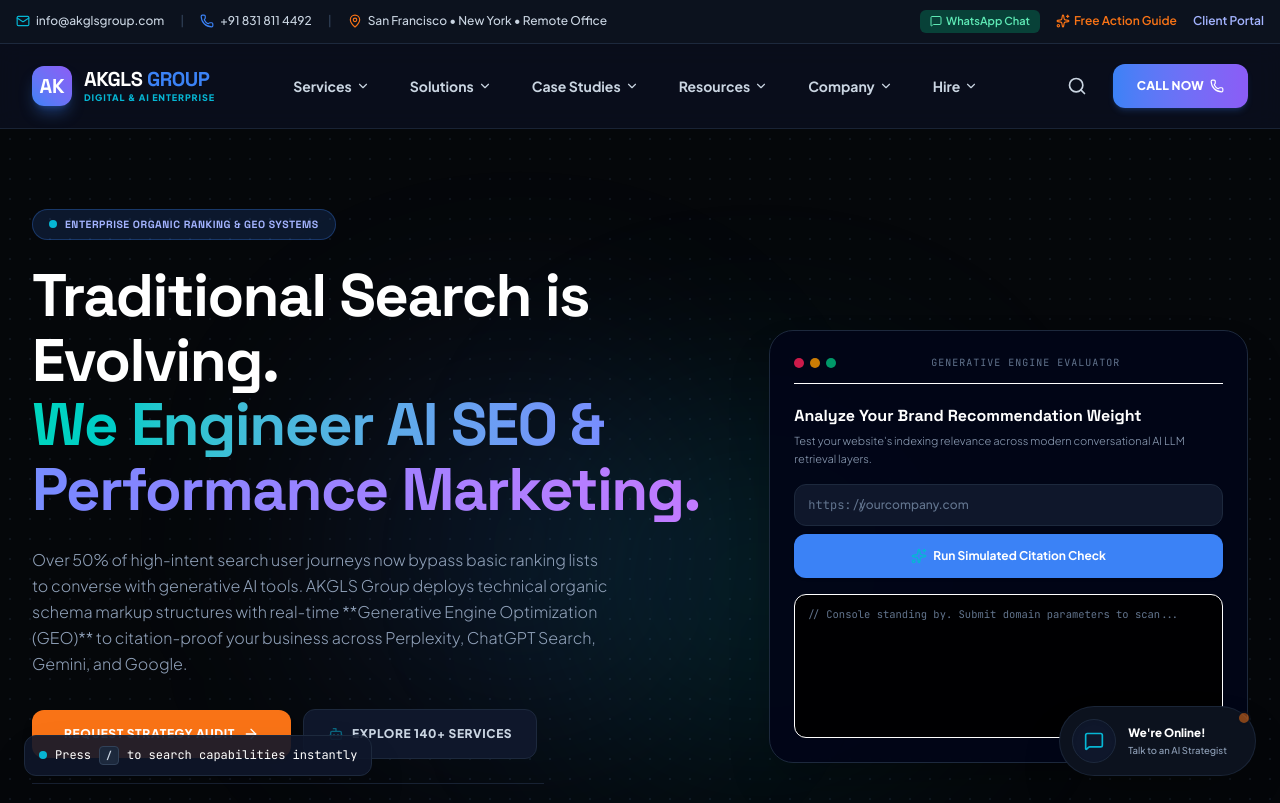
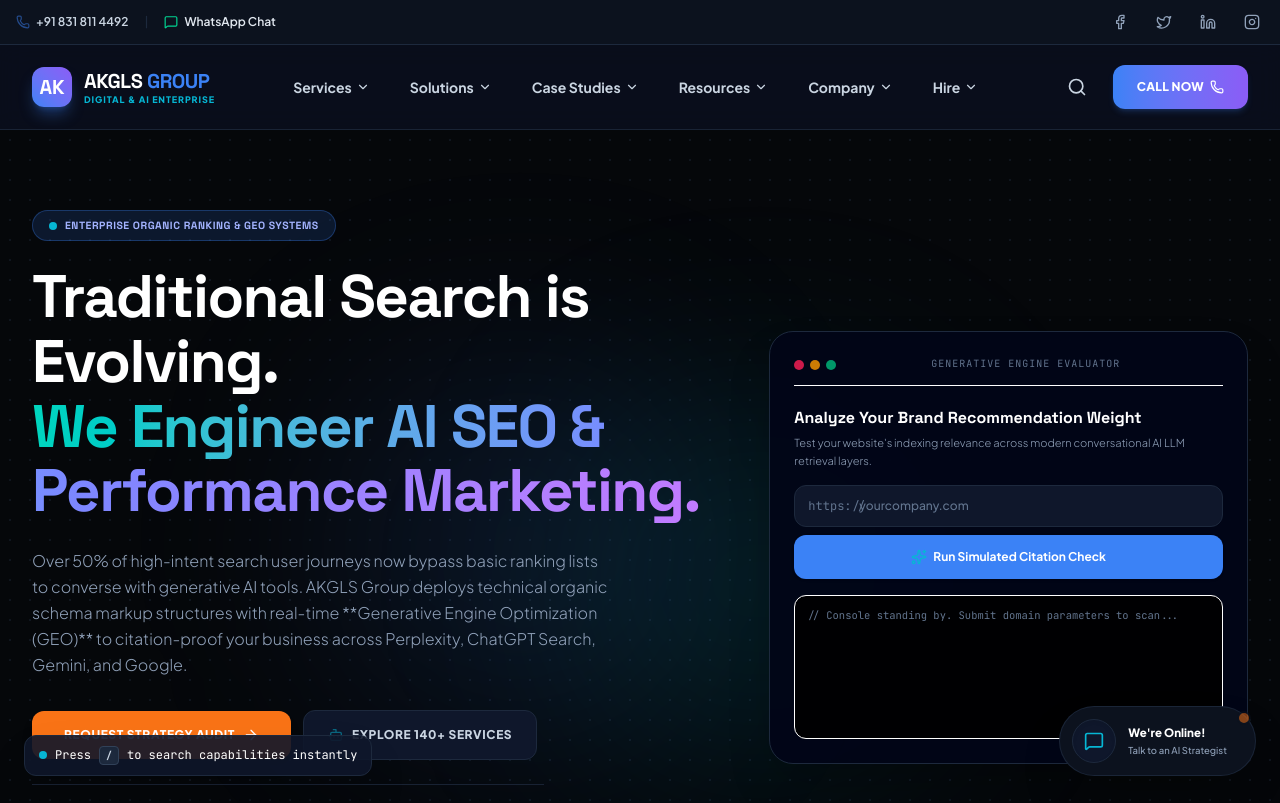
Before and after one commit to akglsgroup/AKGLS-Group, a React (Vite) app: page / in a window 1280 px wide. Shown: the top 803 px of the page. Built offline with nearby package versions, Linux system fonts and the light colour scheme.

Commit message:
feat: add social icons to header top bar
Update top navigation to include social media icons and enhance contact information visibility for better engagement.

```diff
--- a/src/components/Header.tsx
+++ b/src/components/Header.tsx
@@ -4,7 +4,8 @@
   Search, ChevronDown, X, Menu, Phone, Mail, MapPin,
   TrendingUp, Bot, Sparkles, Code, FileText, CheckCircle2,
   Calculator, Download, Award, Info, Users, Briefcase,
-  Layers, MessageSquare, Send, ArrowRight, Star, Zap, PhoneCall
+  Layers, MessageSquare, Send, ArrowRight, Star, Zap, PhoneCall,
+  Facebook, Twitter, Linkedin, Instagram
 } from 'lucide-react';
 import { servicesMenu, solutionsMenu, caseStudiesMenu, resourcesMenu, companyMenu, hireExpertsMenu } from '../data';
 
@@ -120,39 +121,66 @@
       {/* ENTERPRISE NOTICE TICKER / TOP BAR */}
       <div id="top-bar" className="bg-brand-navy border-b border-slate-800 text-slate-300 py-2.5 px-4 text-xs font-medium z-50 relative">
         <div className="max-w-7xl mx-auto flex flex-col md:flex-row items-center justify-between gap-3">
-          {/* Left section contacts */}
+          {/* Left section contacts: Phone & WhatsApp */}
           <div className="flex flex-wrap items-center justify-center gap-4 text-[11px] sm:text-xs">
-            <a href="mailto:info@akglsgroup.com" className="flex items-center gap-1.5 hover:text-brand-indigo transition-colors">
-              <Mail className="w-3.5 h-3.5 text-brand-teal" />
-              <span>info@akglsgroup.com</span>
-            </a>
-            <span className="text-slate-700 hidden sm:inline">|</span>
-            <a href="tel:+918318114492" className="flex items-center gap-1.5 hover:text-brand-indigo transition-colors">
-              <Phone className="w-3.5 h-3.5 text-brand-indigo" />
+            <a href="tel:+918318114492" className="flex items-center gap-1.5 hover:text-brand-indigo transition-colors text-slate-300 font-semibold">
+              <Phone className="w-3.5 h-3.5 text-brand-indigo animate-pulse" />
               <span>+91 831 811 4492</span>
             </a>
-            <span className="text-slate-700 hidden sm:inline">|</span>
-            <span className="flex items-center gap-1.5">
-              <MapPin className="w-3.5 h-3.5 text-brand-orange" />
-              <span>San Francisco • New York • Remote Office</span>
-            </span>
-          </div>
-
-          {/* Right section social & mini action buttons */}
-          <div className="flex items-center gap-4 text-[11px] sm:text-xs font-semibold">
+            <span className="text-slate-800 hidden sm:inline">|</span>
             <a
               href="https://wa.me/918318114492"
               target="_blank"
+              rel="noopener noreferrer"
               referrerPolicy="no-referrer"
-              className="flex items-center gap-1 px-2.5 py-1 bg-emerald-600/35 hover:bg-emerald-600 text-emerald-300 hover:text-white rounded-md transition-all text-[11px]"
+              className="flex items-center gap-1.5 hover:text-emerald-400 transition-colors text-slate-200 font-semibold"
             >
-              <MessageSquare className="w-3 h-3" /> WhatsApp Chat
+              <MessageSquare className="w-3.5 h-3.5 text-emerald-400" />
+              <span>WhatsApp Chat</span>
             </a>
-            <a href="#audit-quiz" onClick={openQuiz} className="text-brand-orange hover:underline flex items-center gap-1">
-              <Sparkles className="w-3.5 h-3.5" /> Free Action Guide
+          </div>
+
+          {/* Right section social media icons */}
+          <div className="flex items-center gap-5">
+            <a
+              href="https://www.facebook.com/akglsgroup/"
+              target="_blank"
+              rel="noopener noreferrer"
+              referrerPolicy="no-referrer"
+              className="text-slate-400 hover:text-[#1877F2] transition-colors p-1"
+              aria-label="Facebook"
+            >
+              <Facebook className="w-4 h-4" />
             </a>
-            <a href="#audit-form" onClick={openProposal} className="hover:text-white text-indigo-300 transition-colors">
-              Client Portal
+            <a
+              href="https://x.com/akglsgroup"
+              target="_blank"
+              rel="noopener noreferrer"
+              referrerPolicy="no-referrer"
+              className="text-slate-400 hover:text-white transition-colors p-1"
+              aria-label="X (formerly Twitter)"
+            >
+              <Twitter className="w-4 h-4" />
+            </a>
+            <a
+              href="https://www.linkedin.com/company/akglsgroup"
+              target="_blank"
+              rel="noopener noreferrer"
+              referrerPolicy="no-referrer"
+              className="text-slate-400 hover:text-[#0A66C2] transition-colors p-1"
+              aria-label="LinkedIn"
+            >
+              <Linkedin className="w-4 h-4" />
+            </a>
+            <a
+              href="https://www.instagram.com/akglsgroup/"
+              target="_blank"
+              rel="noopener noreferrer"
+              referrerPolicy="no-referrer"
+              className="text-slate-400 hover:text-[#E1306C] transition-colors p-1"
+              aria-label="Instagram"
+            >
+              <Instagram className="w-4 h-4" />
             </a>
           </div>
         </div>
```
